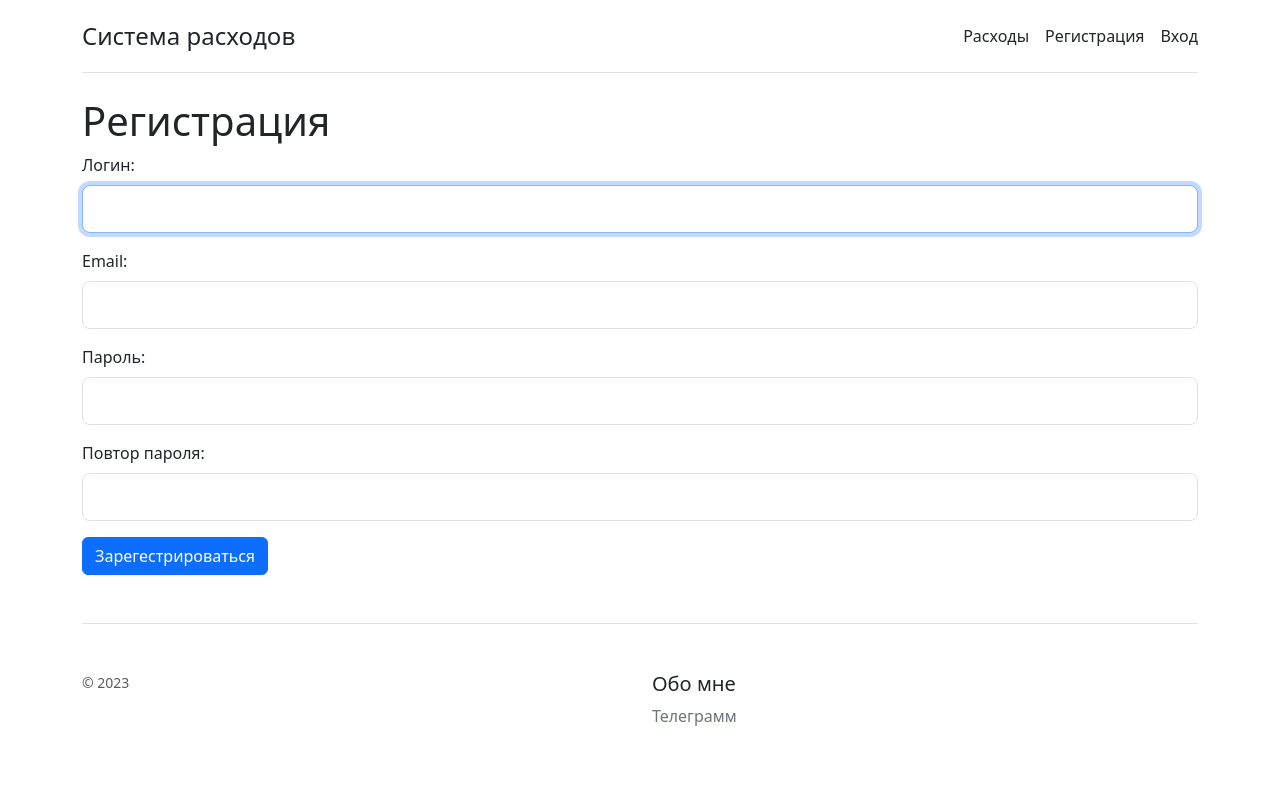
After one commit to faridylkaaa/freelance, a Django app: page /users/create/ in a window 1280 px wide. The commit adds this page. Run offline with Django 5.2, Linux system fonts and the light colour scheme; some libraries are stand-ins or nearby versions.

Commit message:
Users [1.0]

```diff
--- a/costs/templates/base.html
+++ b/costs/templates/base.html
@@ -60,10 +60,11 @@
       <nav class="d-inline-flex mt-2 mt-md-0 ms-md-auto">
         <a class="me-3 py-2 text-dark text-decoration-none" href="#">Расходы</a>
         {% if request.user.is_authenticated %}
-        <a class="py-2 text-dark text-decoration-none" href="#">Выйти</a>
+        <a class="me-3 py-2 text-dark text-decoration-none" href="#">{{ request.user.username }}</a>
+        <a class="py-2 text-dark text-decoration-none" href="{% url "users:logout" %}">Выйти</a>
         {% else %}
-        <a class="me-3 py-2 text-dark text-decoration-none" href="#">Регистрация</a>
-        <a class="py-2 text-dark text-decoration-none" href="#">Вход</a>
+        <a class="me-3 py-2 text-dark text-decoration-none" href="{% url "users:create" %}">Регистрация</a>
+        <a class="py-2 text-dark text-decoration-none" href="{% url "users:login" %}">Вход</a>
         {% endif %}
       </nav>
     </div>
@@ -72,6 +73,13 @@
   </header>
 
   <main>
+    {% if messages %}
+<ul class="messages">
+    {% for message in messages %}
+    <li{% if message.tags %} class="{{ message.tags }}"{% endif %}>{{ message }}</li>
+    {% endfor %}
+</ul>
+{% endif %}
     {% block content %}{% endblock content %}
   </main>
 
--- /dev/null
+++ b/costs/templates/base_create.html
@@ -0,0 +1,17 @@
+{% extends "base.html" %}
+{% load bootstrap5 %}
+{% bootstrap_css %}
+{% bootstrap_javascript %}
+
+{% block content %}
+{% block title %}{% endblock title %}
+<form method="post">
+    {% csrf_token %}
+    <div class="form-error">{{ form.non_field_errors }}</div>
+    {% for f in form %}
+    <p ><label class="form-label" for="{{ f.id_for_label }}">{{f.label}}: </label>{{ f }}</p>
+    <div class="form-error">{{ f.errors }}</div>
+    {% endfor %}
+    <p><button type="submit" class="btn btn-primary">Зарегестрироваться</button></p>
+</form>
+{% endblock content %}
--- /dev/null
+++ b/costs/templates/users/create.html
@@ -0,0 +1,11 @@
+{% extends "base_create.html" %}
+
+{% load bootstrap5 %}
+{% bootstrap_css %}
+{% bootstrap_javascript %}
+
+{% block title %}
+<h1>
+    Регистрация
+</h1>
+{% endblock %}
--- a/costs/urls.py
+++ b/costs/urls.py
@@ -15,10 +15,11 @@ Including another URLconf
     2. Add a URL to urlpatterns:  path('blog/', include('blog.urls'))
 """
 from django.contrib import admin
-from django.urls import path
+from django.urls import path, include
 from costs import views
 
 urlpatterns = [
     path('admin/', admin.site.urls),
-    path('', views.IndexMainView.as_view())
+    path('', views.IndexMainView.as_view(), name='main'),
+    path('users/', include(('costs.users.urls', 'users'), namespace='users'))
 ]
--- /dev/null
+++ b/costs/users/forms.py
@@ -0,0 +1,31 @@
+from django.contrib.auth.forms import AuthenticationForm, UserCreationForm
+from django.contrib.auth.models import User
+from django import forms
+from django.contrib.auth import get_user_model
+
+class AuthPersonForm(AuthenticationForm):
+    username = forms.CharField(label='Логин', widget=forms.TextInput(attrs={'class': 'form-control form-control-lg'}))
+    password = forms.CharField(label='Пароль', widget=forms.PasswordInput(attrs={'class': 'form-control form-control-lg'}))
+
+    class Meta:
+        model = User
+        fields = ['email',
+                  'password'
+                  ]
+
+
+class RegisterPersonForm(UserCreationForm):
+    username = forms.CharField(label='Логин', widget=forms.TextInput(attrs={'class': 'form-control form-control-lg'}))
+    password1 = forms.CharField(label='Пароль', widget=forms.PasswordInput(attrs={'class': 'form-control form-control-lg'}))
+    password2 = forms.CharField(label='Повтор пароля', widget=forms.PasswordInput(attrs={'class': 'form-control form-control-lg'}))
+    email = forms.CharField(label='Email', widget=forms.TextInput(attrs={'class': 'form-control form-control-lg'}))
+
+    class Meta:
+        model = get_user_model()
+        fields = ['username', 'email', 'password1', 'password2']
+
+    def clean_email(self):
+        email = self.cleaned_data['email']
+        if User.objects.filter(email=email).exists():
+            raise forms.ValidationError("Такой E-mail уже существует!")
+        return email
--- a/costs/users/urls.py
+++ b/costs/users/urls.py
@@ -0,0 +1,6 @@
+from django.urls import path
+from costs.users import views
+
+urlpatterns = [path('login/', views.LoginPerson.as_view(), name='login'),
+               path('create/', views.CreatePerson.as_view(), name='create'),
+               path('logout/', views.logout_user, name='logout')]
--- a/costs/users/views.py
+++ b/costs/users/views.py
@@ -1,3 +1,29 @@
-from django.shortcuts import render
+from django.shortcuts import render, redirect
+from django.contrib.auth.views import LoginView
+from costs.users.forms import *
+from django.views.generic.edit import CreateView
+from django.contrib.auth import logout
+from django.urls import reverse_lazy
+from django.contrib.messages.views import SuccessMessageMixin
+from django.contrib import messages
 
-# Create your views here.
+class LoginPerson(SuccessMessageMixin, LoginView):
+    form_class = AuthPersonForm
+    template_name = 'users/login.html'
+    success_url = reverse_lazy('main')
+    login_url = reverse_lazy('users:login')
+    success_message = 'Вы авторизованы'
+
+    def get_success_url(self):
+        return self.success_url
+
+class CreatePerson(SuccessMessageMixin, CreateView):
+    template_name = 'users/create.html'
+    form_class = RegisterPersonForm
+    success_url = reverse_lazy('users:login')
+    success_message = 'Пользователь создан'
+
+def logout_user(request):
+    logout(request)
+    messages.success(request, 'Пользователь вышел')
+    return redirect(reverse_lazy('main'))
```
Also changed, not shown: costs/settings.py (+7 -1 lines), costs/templates/users/login.html (added, +21 -0 lines), costs/users/auth.py (added, +21 -0 lines), db.sqlite3.
